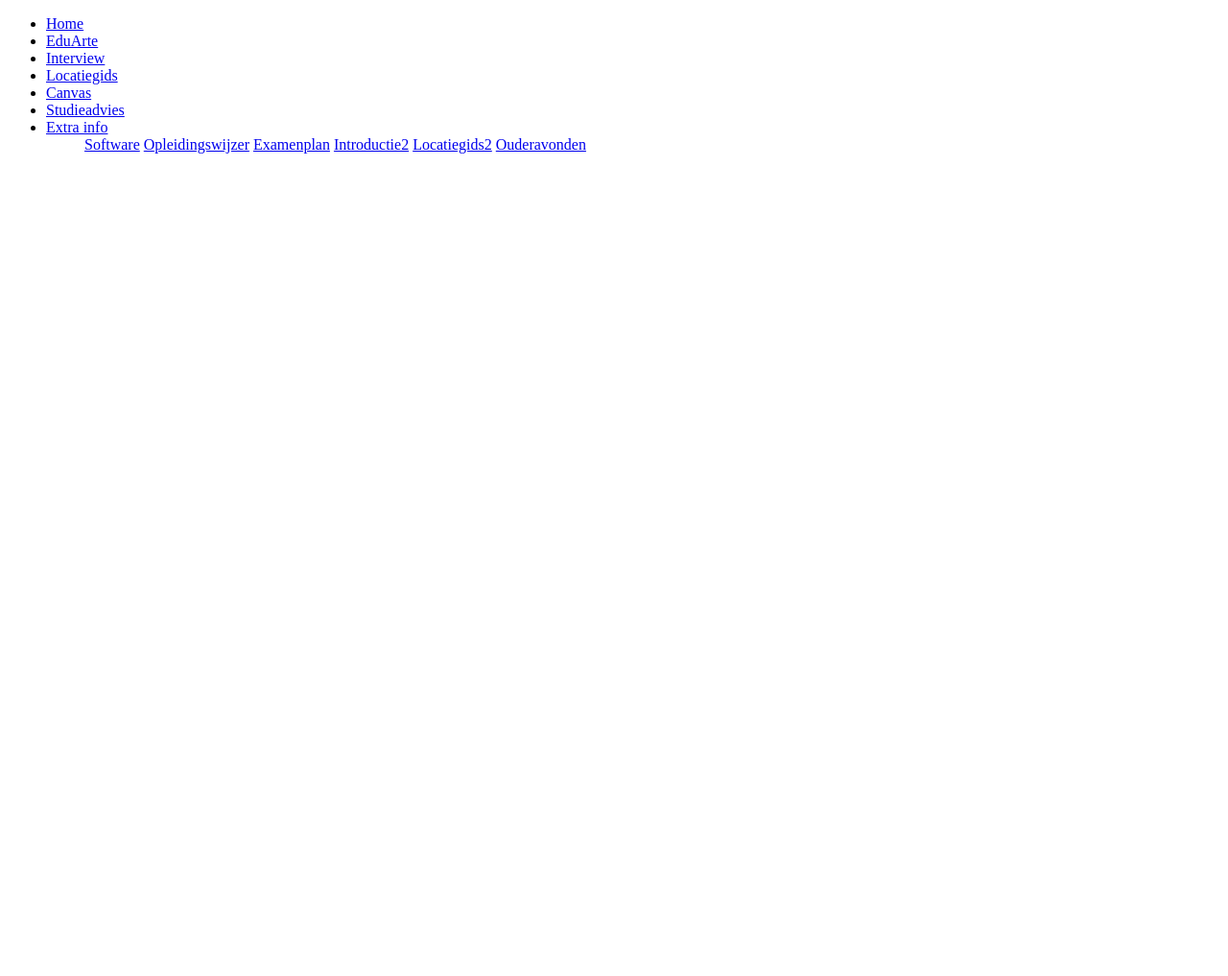
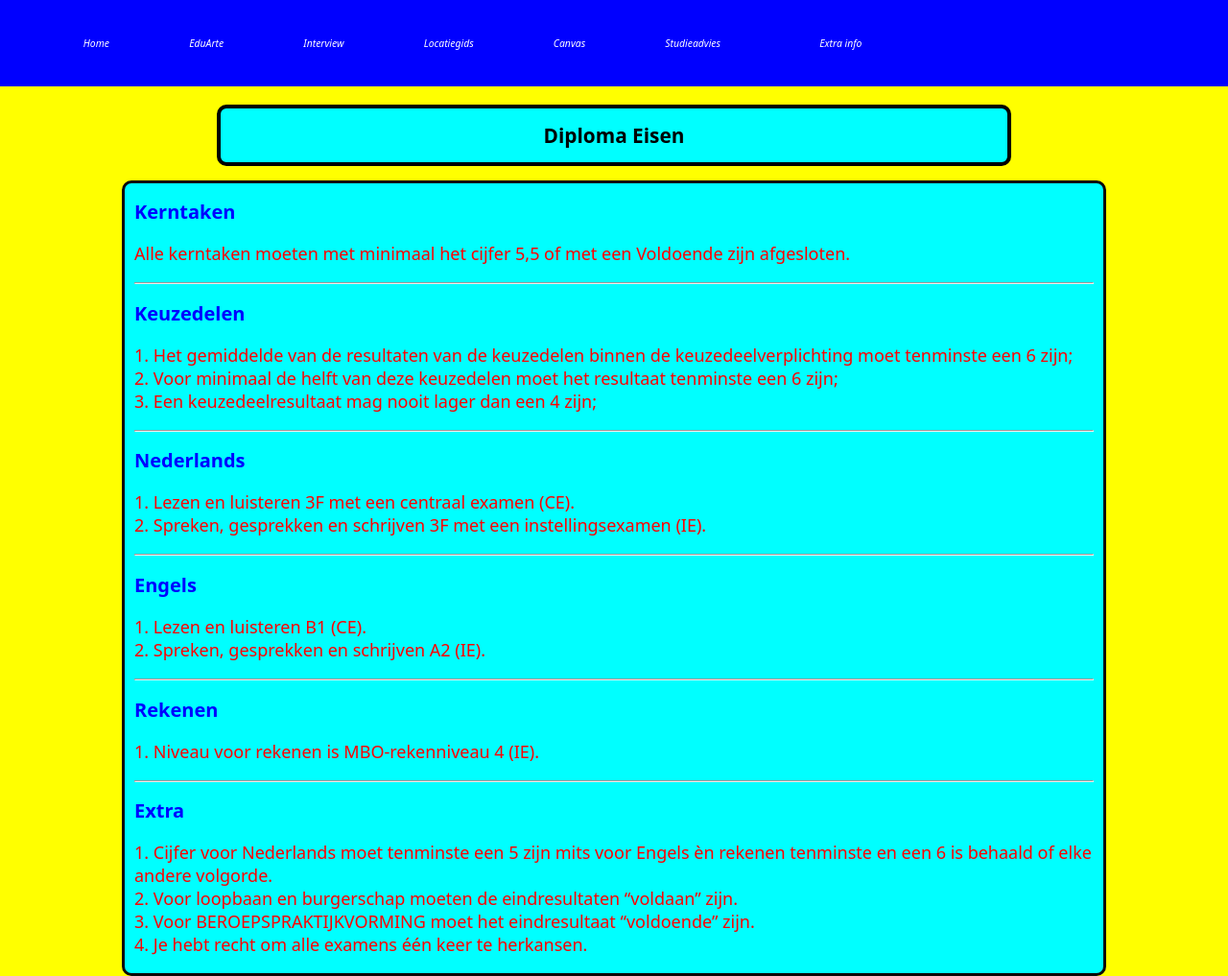
Before and after one commit to Salah-EddineBezat/project-p1-ouderavond-simpel, a plain HTML site: page Examenplan.html in a window 1280 px wide. Shown: the whole page at 96% size. Before the commit the page ends 800 px from the top, so only its background shows below. Drawn offline with Linux system fonts and the light colour scheme; a web font is replaced by a local one.

Commit message:
alle onderdelen aanpassingen

```diff
--- a/Examenplan.html
+++ b/Examenplan.html
@@ -7,8 +7,9 @@
     <link rel="preconnect" href="https://fonts.googleapis.com">
 <link rel="preconnect" href="https://fonts.gstatic.com" crossorigin>
 <link href="https://fonts.googleapis.com/css2?family=Goldman:wght@400;700&display=swap" rel="stylesheet">
+<link rel="stylesheet" href="style.css">
 </head>
-<body>
+<body class="diploma">
     <header>
         <nav>
             <ul>
@@ -34,12 +35,81 @@
 
 
 </div>
+</nav>
+</header>
+
+    <div class="containerdiploma">
+
+        <dvi class="baslikdip">
+            <h1 class="baslikdiploma">Diploma Eisen</h1>
+        </dvi>
+
+
+        <div class="ozellikler">
+
+            <h2 class="h2diploma">Kerntaken</h2>
+            <p class="pdiploma">Alle kerntaken moeten met minimaal het cijfer 5,5 of met een Voldoende zijn afgesloten.</p>
+
+            <hr>
+
+
+            <h2 class="h2diploma">Keuzedelen</h2>
+            <p class="pdiploma">
+                1. Het gemiddelde van de resultaten van de keuzedelen binnen de keuzedeelverplichting moet tenminste een 6 zijn;
+                <br>
+                2. Voor minimaal de helft van deze keuzedelen moet het resultaat tenminste een 6 zijn;
+                <br>
+                3. Een keuzedeelresultaat mag nooit lager dan een 4 zijn;
+            </p>
+
+            <hr>
+
+
+            <h2 class="h2diploma">Nederlands</h2>
+
+            <p class="pdiploma">1. Lezen en luisteren 3F met een centraal examen (CE).
+                <br>
+                2. Spreken, gesprekken en schrijven 3F met een instellingsexamen (IE).
+            </p>
+
+            <hr>
+
+            <h2 class="h2diploma">Engels</h2>
+
+            <p class="pdiploma"> 1. Lezen en luisteren B1 (CE).
+                <br>
+                2. Spreken, gesprekken en schrijven A2 (IE).
+            </p>
+
+            <hr>
+
+
+            <h2 class="h2diploma">Rekenen</h2>
+
+            <p class="pdiploma">1. Niveau voor rekenen is MBO-rekenniveau 4 (IE). </p>
+
+            <hr>
+
+            <h2 class="h2diploma">Extra</h2>
+
+            <p class="pdiploma"> 1. Cijfer voor Nederlands moet tenminste een 5 zijn mits voor Engels èn rekenen tenminste en een 6 is behaald of elke andere volgorde.
+                <br>
+                2. Voor loopbaan en burgerschap moeten de eindresultaten “voldaan” zijn.
+                <br>
+                3. Voor BEROEPSPRAKTIJKVORMING moet het eindresultaat “voldoende” zijn.
+                <br>
+                4. Je hebt recht om alle examens één keer te herkansen.
+
+            </p>
 
 
 
 
-        </nav>
-        </header>
+        </div>
+
+
+    </div>
+
 
 </body>
 </html>
--- a/style.css
+++ b/style.css
@@ -321,6 +321,10 @@ nav a:hover{
 
     /* yusuf introductie */
 
+    .bodyintro{
+        background-color: yellow;
+    }
+
     .container{
         margin: 20px;
         background-color: aqua;
@@ -348,11 +352,18 @@ nav a:hover{
         border-radius: 10px;
         text-align: center;
         margin: 20px;
+        width: 700px;
+        margin-left: 400px;
 
     }
 
 
     /* yusuf locatiegids */
+
+    .bodyloca{
+        background-color: yellow;
+    }
+
     .alle{
         background-color: aqua;
         border-radius: 10px;
@@ -400,6 +411,9 @@ nav a:hover{
         border-radius: 10px ;
         background-color: aqua;
         text-align: center;
+        width: 700px;
+        margin-left: 400px;
+
     }
 
     /* Canvas */
@@ -435,7 +449,7 @@ nav a:hover{
 }
 
 .canvas{
-    border: 2px yellow solid;
+    border: 3px yellow solid;
     border-radius: 10px;
     width: 800px;
     text-align: center;
@@ -443,7 +457,7 @@ nav a:hover{
 }
 
 .parent{
-    border: 2px yellow solid;
+    border: 3px yellow solid;
     border-radius: 10px;
     width: 800px;
     text-align: center;
@@ -485,5 +499,57 @@ nav a:hover{
 }
 
 .bodycanvas{
-   background-color: #f20000;
+   background-color: yellow;
 }
+
+/* diploma eisen */
+
+.diploma{
+    display: flex;
+    align-items: center;
+    justify-content: center;
+    height: 120vh;
+    background-color: yellow;
+}
+
+.containerdiploma{
+    width: 1000px;
+    height: auto;
+    padding: 0px 10px;
+    display: flex;
+    flex-direction: column;
+    align-items: center;
+    margin-top: 150px;
+
+}
+
+.ozellikler{
+    border: 3px rgb(11, 9, 9) solid;
+    background-color: aqua;
+    border-radius: 10px;
+    width: 1000px;
+    height: auto;
+    padding: 0px 10px ;
+}
+
+.h2diploma{
+    font-size: 20px;
+    color: blue;
+}
+
+.pdiploma{
+    font-size: 18px;
+    color: red;
+}
+
+.baslikdip{
+    width: 800px;
+    padding: 0 10px;
+    margin-bottom: 15px;
+    border: 4px black solid;
+    border-radius: 10px;
+    background-color: aqua;
+    display: flex;
+    justify-content: center;
+    align-items: center;
+}
```
Also changed, not shown: yusufintroductie.html (+1 -1 lines), yusuflocatiegids.html (+2 -2 lines).
